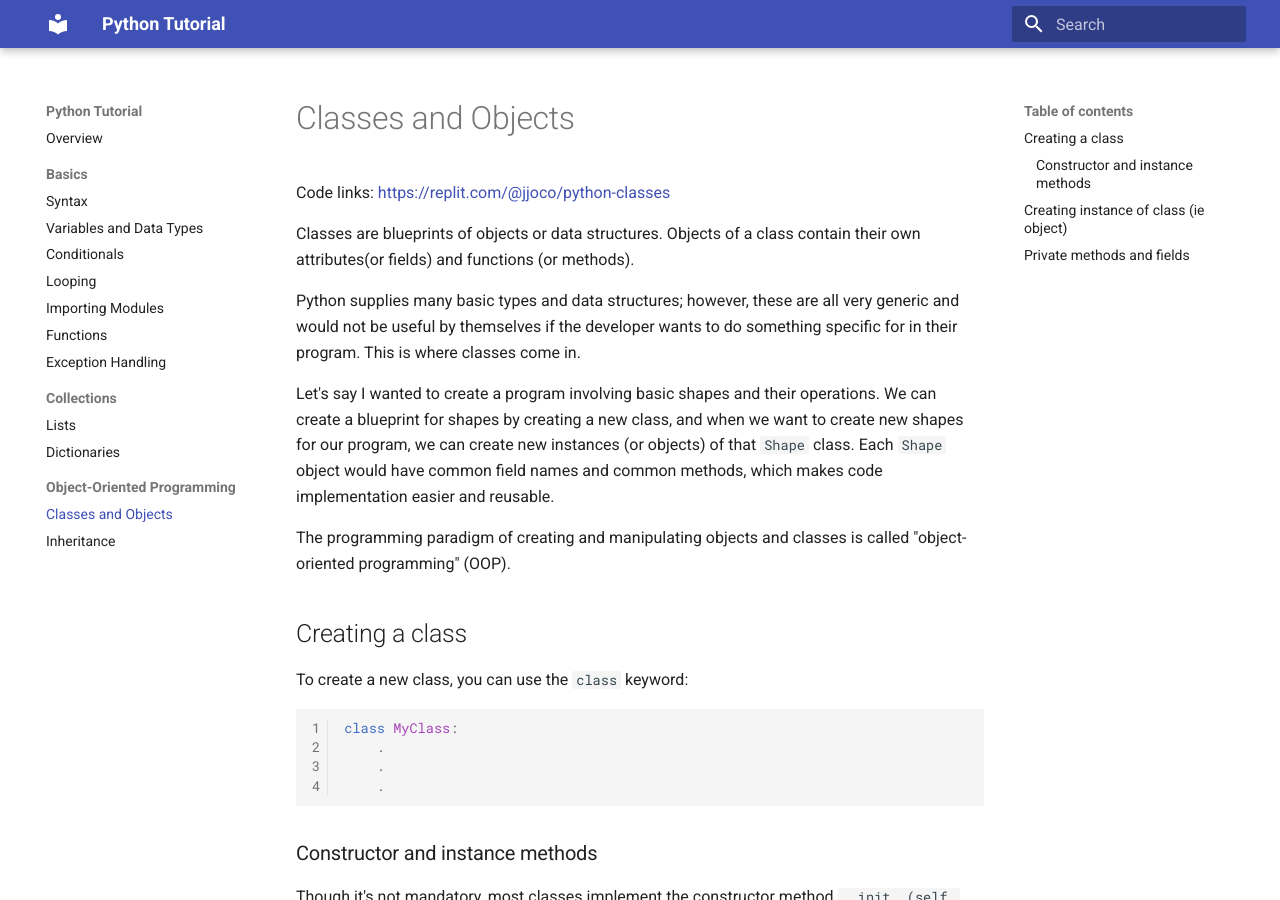
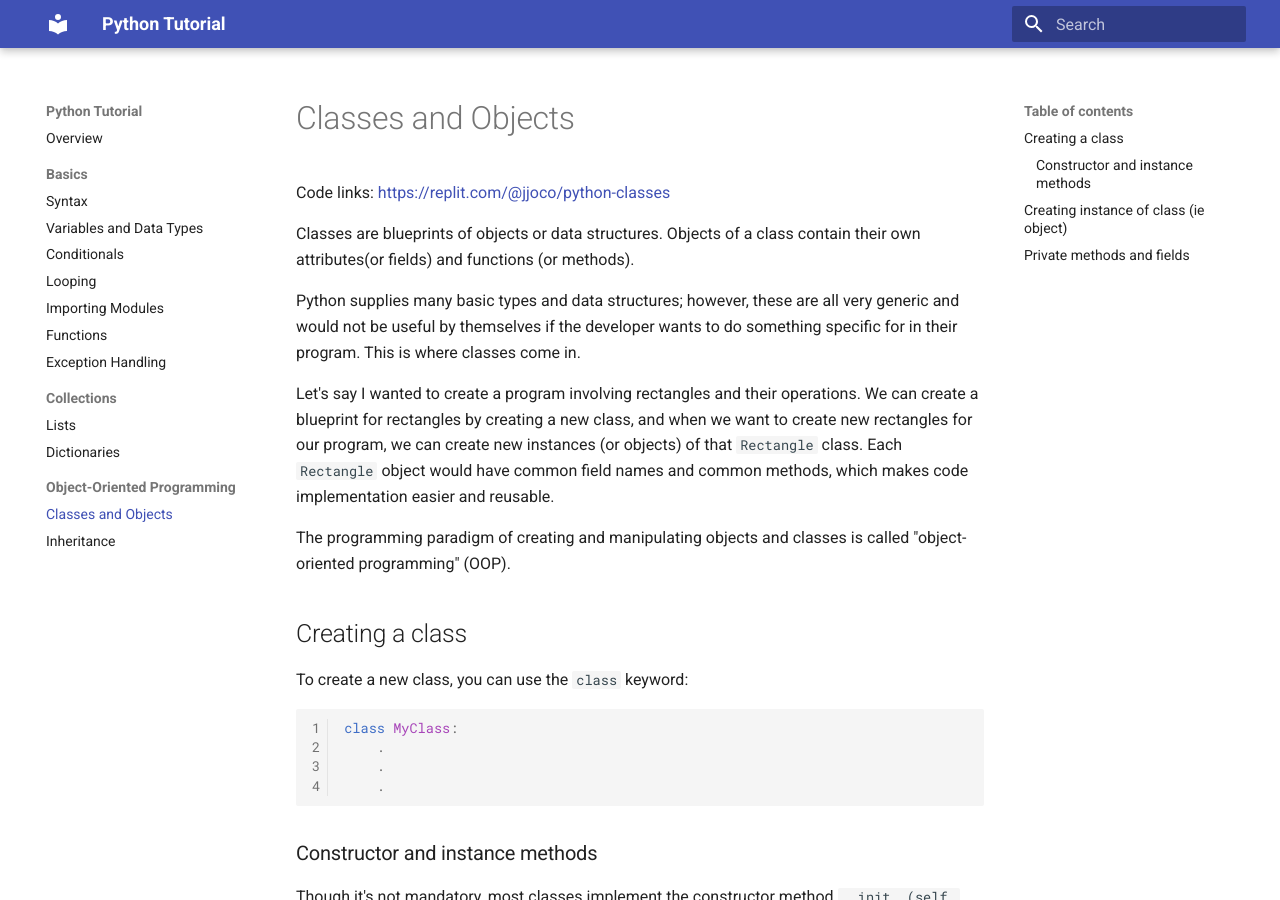
Before and after one commit to justinjoco/python-tutorial, an MkDocs documentation site: the page built from docs/oop/classes.md, in a window 1280 px wide and 900 px high. Built offline with MkDocs 1.6.1 and Material for MkDocs 9.7.7, drawn with Linux system fonts in a browser that asks for light colours.

Commit message:
changed shape to rectangle

```diff
--- a/docs/oop/classes.md
+++ b/docs/oop/classes.md
@@ -5,7 +5,7 @@ Classes are blueprints of objects or data structures. Objects of a class contain
 
 Python supplies many basic types and data structures; however, these are all very generic and would not be useful by themselves if the developer wants to do something specific for in their program. This is where classes come in.
 
-Let's say I wanted to create a program involving basic shapes and their operations. We can create a blueprint for shapes by creating a new class, and when we want to create new shapes for our program, we can create new instances (or objects) of that `Shape` class. Each `Shape` object would have common field names and common methods, which makes code implementation easier and reusable.
+Let's say I wanted to create a program involving rectangles and their operations. We can create a blueprint for rectangles by creating a new class, and when we want to create new rectangles for our program, we can create new instances (or objects) of that `Rectangle` class. Each `Rectangle` object would have common field names and common methods, which makes code implementation easier and reusable.
 
 The programming paradigm of creating and manipulating objects and classes is called "object-oriented programming" (OOP).
 
```
